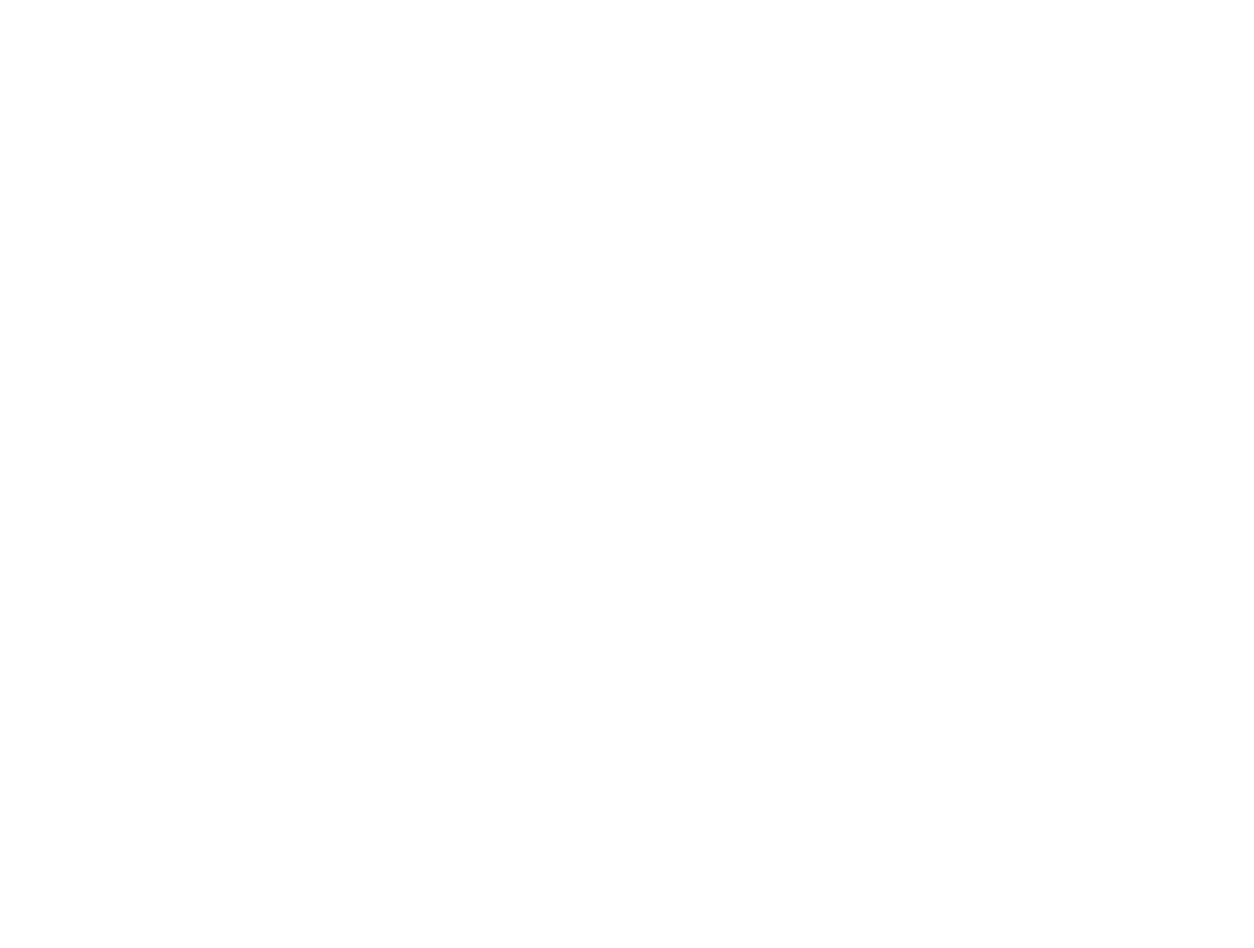
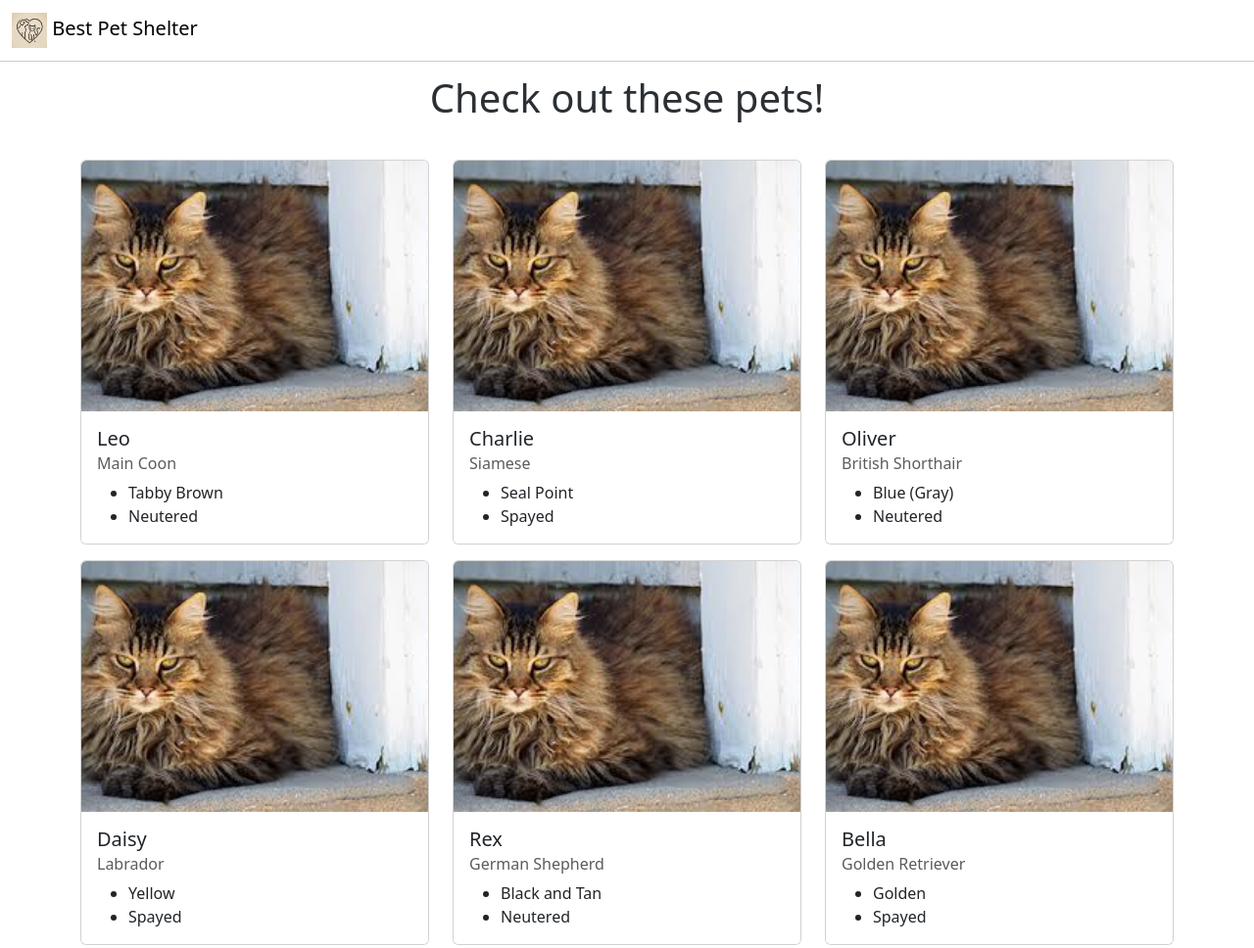
Before and after one commit to tomlinl1/ASE220-02-pet-management-application, a plain HTML site: page template_index.html in a window 1280 px wide. Shown: the top 968 px of the page at 98% size. Before the commit the page ends 800 px from the top, so only its background shows below. Drawn offline with nearby package versions, Linux system fonts and the light colour scheme.

Commit message:
messed around in my branch trying to make everything go through JS

```diff
--- a/css/main.css
+++ b/css/main.css
@@ -67,3 +67,17 @@
   border-radius: 5px;
   margin-right: 3px;
 }
+
+.row {
+  padding-bottom: 16px;
+}
+
+.card {
+  width: 100%;
+  min-width: 16rem;
+}
+
+.top-of-card {
+  display: flex;
+  justify-content: space-between;
+}
--- a/js/main.js
+++ b/js/main.js
@@ -49,7 +49,7 @@
         SpayedNeutered: 'Yes',
         Age: '3 Years',
         ID: '48217',
-        Microchip: '48217',
+        Microchip: '982000365214897',
         Status: ['Health checked', 'Vaccinations up to date', 'Regularly dewormed', 'Microchipped'],
         Bio: 'Say hello to Daisy, an energetic and affectionate Labrador Retriever! Daisy is always ready for an adventure, whether it’s a game of fetch, a swim in the lake, or a run in the park. She loves meeting new people and is incredibly friendly with both children and other pets. Daisy would thrive in an active home where she can be part of a loving family. When she’s not playing, she enjoys lounging around and soaking up belly rubs. Daisy is looking for a forever home where she can share her endless enthusiasm and love.'
 
--- a/template_index.html
+++ b/template_index.html
@@ -0,0 +1,118 @@
+<!DOCTYPE html>
+<html lang="en">
+  <head>
+    <meta charset="utf-8">
+    <meta name="viewport" content="width=device-width, initial-scale=1">
+    <title>Pet Shelter</title>
+    <link rel="icon" type="image/png" href="./favicon/favicon-96x96.png" sizes="96x96">
+    <link rel="icon" type="image/svg+xml" href="./favicon/favicon.svg">
+    <link rel="shortcut icon" href="./favicon/favicon.ico">
+    <link rel="apple-touch-icon" sizes="180x180" href="./favicon/apple-touch-icon.png">
+    <meta name="apple-mobile-web-app-title" content="BestPetShelter">
+    <link rel="manifest" href="./favicon/site.webmanifest">
+    <link
+      href="https://cdn.jsdelivr.net/npm/bootstrap@5.3.3/dist/css/bootstrap.min.css"
+      rel="stylesheet"
+      integrity="sha384-QWTKZyjpPEjISv5WaRU9OFeRpok6YctnYmDr5pNlyT2bRjXh0JMhjY6hW+ALEwIH"
+      crossorigin="anonymous"
+    >
+    <link href="css/main.css" rel="stylesheet">
+  </head>
+  <body>
+    <nav class="navbar navbar-expand-lg bg-body-tertiary" data-bs-theme="light">
+      <div class="container-fluid">
+        <a class="navbar-brand" href="index.html">
+          <img
+            src="images/petshelter.png"
+            alt="Logo"
+            width="36"
+            height="36"
+            class="d-inline-block align-text-middle"
+          >
+          Best Pet Shelter
+        </a>
+        <button
+          class="navbar-toggler"
+          type="button"
+          data-bs-toggle="collapse"
+          data-bs-target="#navbarNav"
+          aria-controls="navbarNav"
+          aria-expanded="false"
+          aria-label="Toggle navigation"
+        >
+          <span class="navbar-toggler-icon"></span>
+        </button>
+        <div class="collapse navbar-collapse" id="navbarNav">
+          <ul class="navbar-nav">
+            <li class="nav-item"></li>
+          </ul>
+        </div>
+      </div>
+    </nav>
+    <div class="container">
+        <h1 class="heading">Check out these pets!</h1>
+        <div class="row" style="padding-bottom: 16px;"></div>
+    </div>
+    <script src="js/main.js"></script>
+    <script>
+        let divRow = null;
+
+        for(let i=0; i < 9; i++) {
+
+            if (i % 3 == 0) {
+                divRow = document.createElement("div");
+                divRow.classList.add("row");
+                document.querySelector(".container").appendChild(divRow);
+            }
+
+            let divCol = document.createElement("div");
+            divCol.classList.add("col");
+
+            let divCard = document.createElement("div");
+            divCard.classList.add("card");
+            divCard.innerHTML = `<img src="images/maine-coon.jpeg" class="card-img-top custom-img" alt="image of a main coon cat" >`
+
+            let cardBody = document.createElement("div");
+            cardBody.classList.add("card-body");
+
+            let cardTop = document.createElement("div");
+            cardTop.classList.add("top-of-card");
+
+            let cardTitle = document.createElement("div");
+            let petName = document.createElement("h5");
+            petName.classList.add("card-title");
+            petName.innerText = data[i].Name;
+            let petBreed = document.createElement("h6");
+            petBreed.classList.add("card-subtitle", "mb-2", "text-body-secondary");
+            petBreed.innerText = data[i].Breed;
+
+            //the svg data completely bricks live server so I'm not putting it in
+
+            let cardText = document.createElement("ul");
+            cardText.classList.add("card-text");
+            let info1 = document.createElement("li");
+            info1.innerText = data[i].Color;
+            let info2 = document.createElement("li");
+            if (data[i].Sex == 'Male') {
+                info2.innerText = 'Neutered';
+            }
+            else {
+                info2.innerText = 'Spayed';
+            }
+            cardText.append(info1);
+            cardText.append(info2);
+
+
+            cardTitle.appendChild(petName);
+            cardTitle.appendChild(petBreed);
+
+            cardTop.appendChild(cardTitle);
+            cardBody.appendChild(cardTop);
+            cardBody.appendChild(cardText);
+            divCard.appendChild(cardBody);
+            divCol.appendChild(divCard);
+            divRow.appendChild(divCol);
+            console.log(i+1 + " " +data[i].Microchip);
+        };
+
+    </script>
```
Also changed, not shown: index.html (+1 -1 lines).
